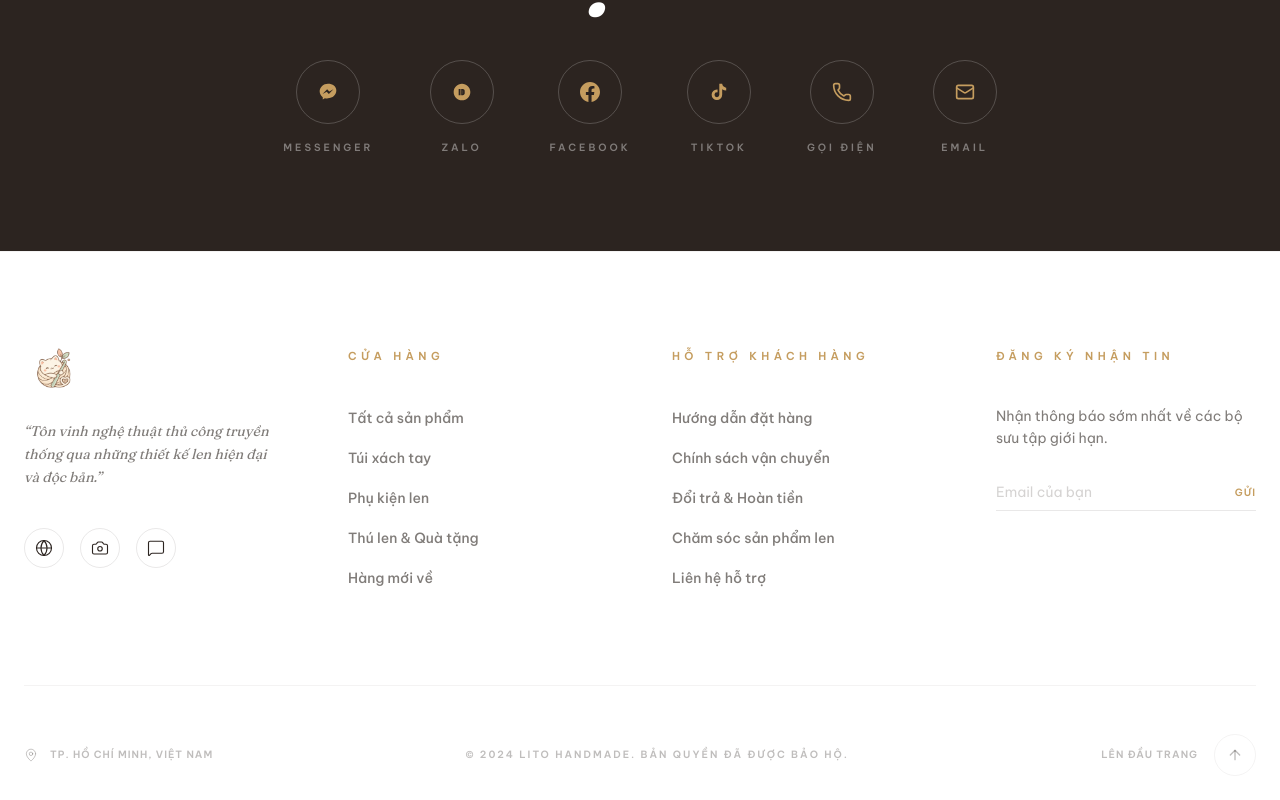
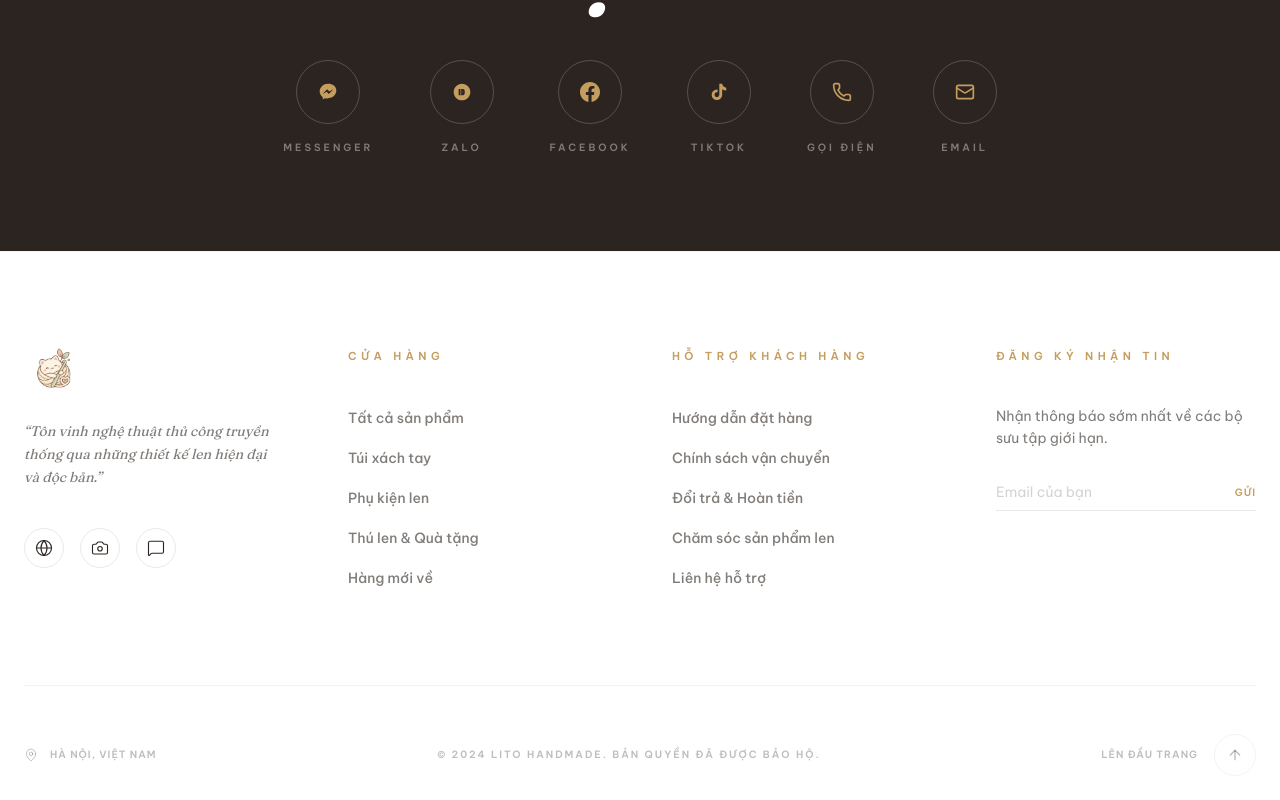
Before and after one commit to lanhphammttb/hala-landing, a Next.js app: page / in a window 1280 px wide. Shown: the part 2475-3275 px from the top of the page. Built offline with nearby package versions, Linux system fonts and the light colour scheme; no server answers.

Commit message:
fix: update location references from TP. Hồ Chí Minh to Hà Nội in layout and editorial components

```diff
--- a/src/app/layout.tsx
+++ b/src/app/layout.tsx
@@ -139,7 +139,9 @@ export default function RootLayout({
                 priceRange: '$$',
                 address: {
                   '@type': 'PostalAddress',
-                  addressCountry: 'VN'
+                  addressCountry: 'VN',
+                  addressLocality: 'Hà Nội',
+                  streetAddress: 'Hà Nội'
                 },
                 sameAs: [
                   'https://www.facebook.com/litohandmade',
--- a/src/components/editorial/index.tsx
+++ b/src/components/editorial/index.tsx
@@ -87,7 +87,7 @@ export default function EditorialTemplate() {
           <div className="flex flex-col md:flex-row justify-between items-center pt-12 border-t border-stone/10 gap-8">
             <div className="flex items-center gap-2 text-stone/30 text-[11px] font-light tracking-wide uppercase">
               <MapPin size={14} strokeWidth={1} />
-              <span>TP. Hồ Chí Minh, Việt Nam</span>
+              <span>Hà Nội, Việt Nam</span>
             </div>
 
             <p className="text-stone/30 text-[11px] font-light tracking-widest uppercase">
--- a/src/components/fleur/index.tsx
+++ b/src/components/fleur/index.tsx
@@ -87,7 +87,7 @@ export default function FleurTemplate() {
           <div className="flex flex-col md:flex-row justify-between items-center pt-12 border-t border-[#2C2420]/5 gap-8">
             <div className="flex items-center gap-3 text-[#2C2420]/30 text-[10px] tracking-widest uppercase font-black">
                <MapPin size={14} strokeWidth={1.5} />
-               <span>TP. Hồ Chí Minh, Việt Nam</span>
+               <span>Hà Nội, Việt Nam</span>
             </div>
 
             <p className="text-[#2C2420]/30 text-[10px] tracking-[0.2em] uppercase font-black">
```
